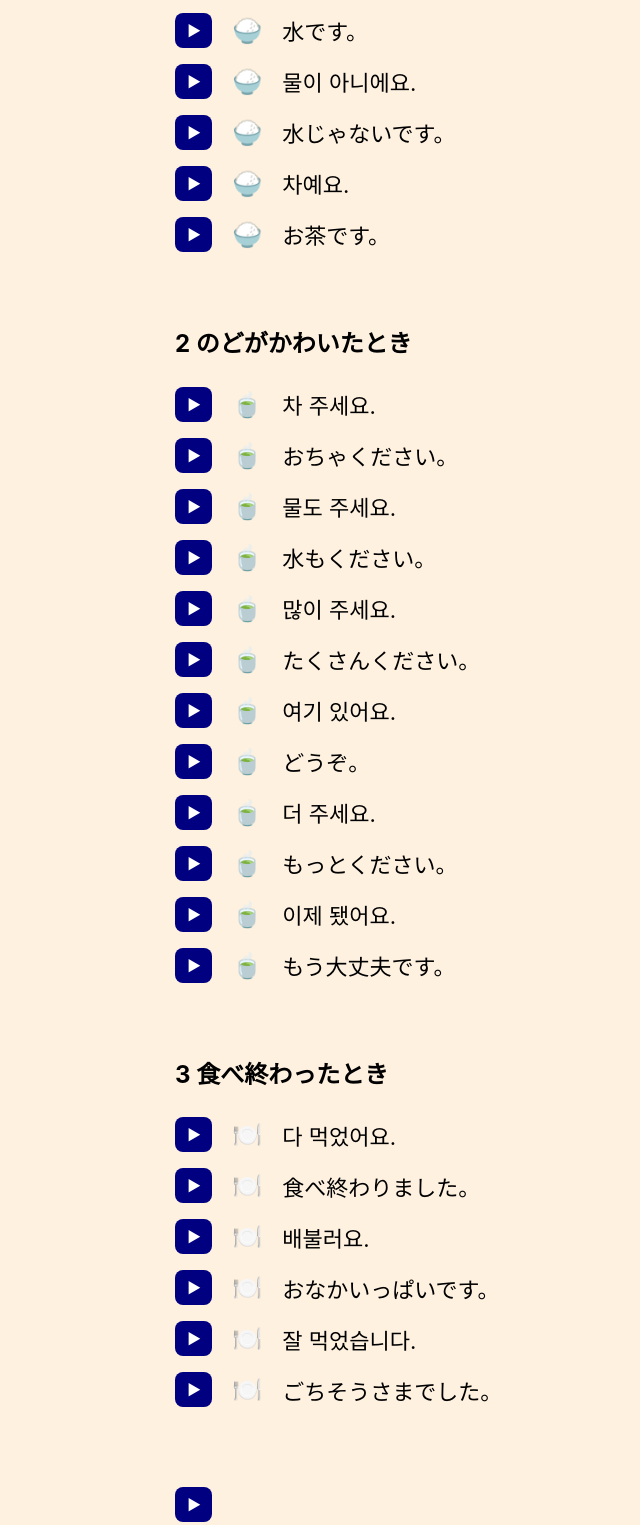
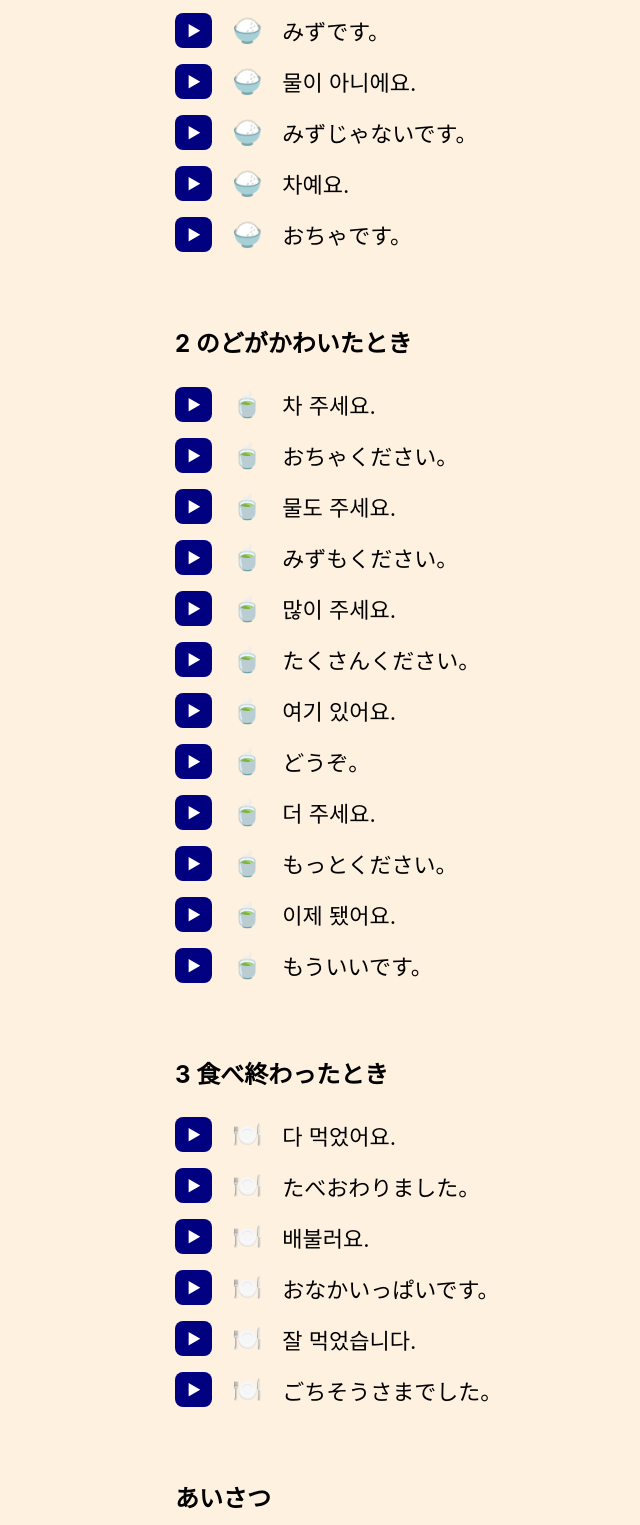
Before and after one commit to yurisense75/yurisense, a plain HTML site: page index3.html in a window 1280 px wide. Shown: the part 1254-2779 px from the top of the page, without its empty margins (17-657 px from the left). Drawn offline with Linux system fonts and the light colour scheme.

Commit message:
index3.html を更新

```diff
--- a/index3.html
+++ b/index3.html
@@ -237,11 +237,11 @@
             "キムチチャーハンです。",
 
             "물이에요.",
-            "水です。",
+            "みずです。",
             "물이 아니에요.",
-            "水じゃないです。",
+            "みずじゃないです。",
             "차예요.",
-            "お茶です。",
+            "おちゃです。",
 
           ]
         },
@@ -252,7 +252,7 @@
             "차 주세요.",
             "おちゃください。",
             "물도 주세요.",
-            "水もください。",
+            "みずもください。",
             "많이 주세요.",
             "たくさんください。",
 
@@ -262,7 +262,7 @@
             "もっとください。",
 
             "이제 됐어요.",
-            "もう大丈夫です。"
+            "もういいです。"
           ]
         },
         {
@@ -270,7 +270,7 @@
           emoji: "🍽️",
           items: [
             "다 먹었어요.",
-            "食べ終わりました。",
+            "たべおわりました。",
             "배불러요.",
             "おなかいっぱいです。",
 
@@ -281,10 +281,11 @@
           ]
         },
         {
-          title: "",
-          emoji: "",
+          title: "あいさつ",
+          emoji: "🙂‍↕️",
           items: [
-            "",
+            "감사합니다.",
+            "ありがとうございます。",
           ]
         }
       ];
```
